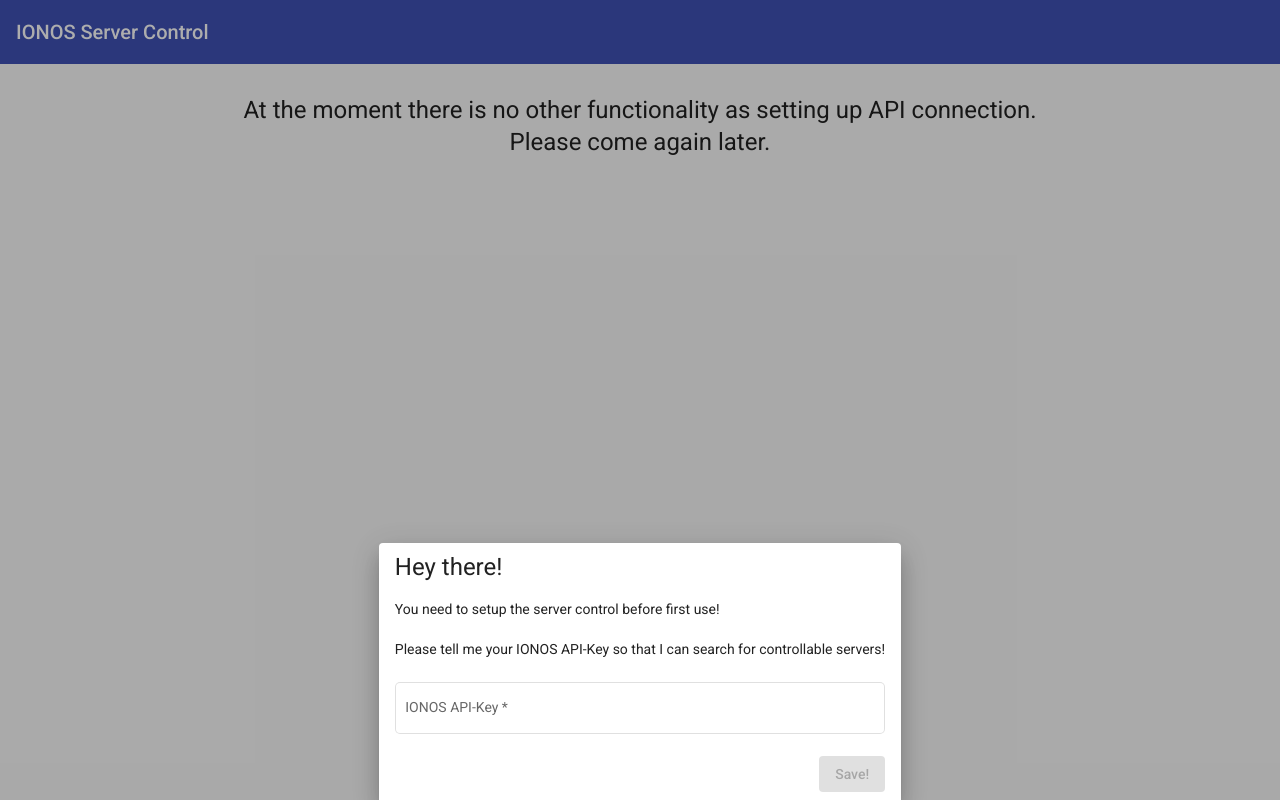
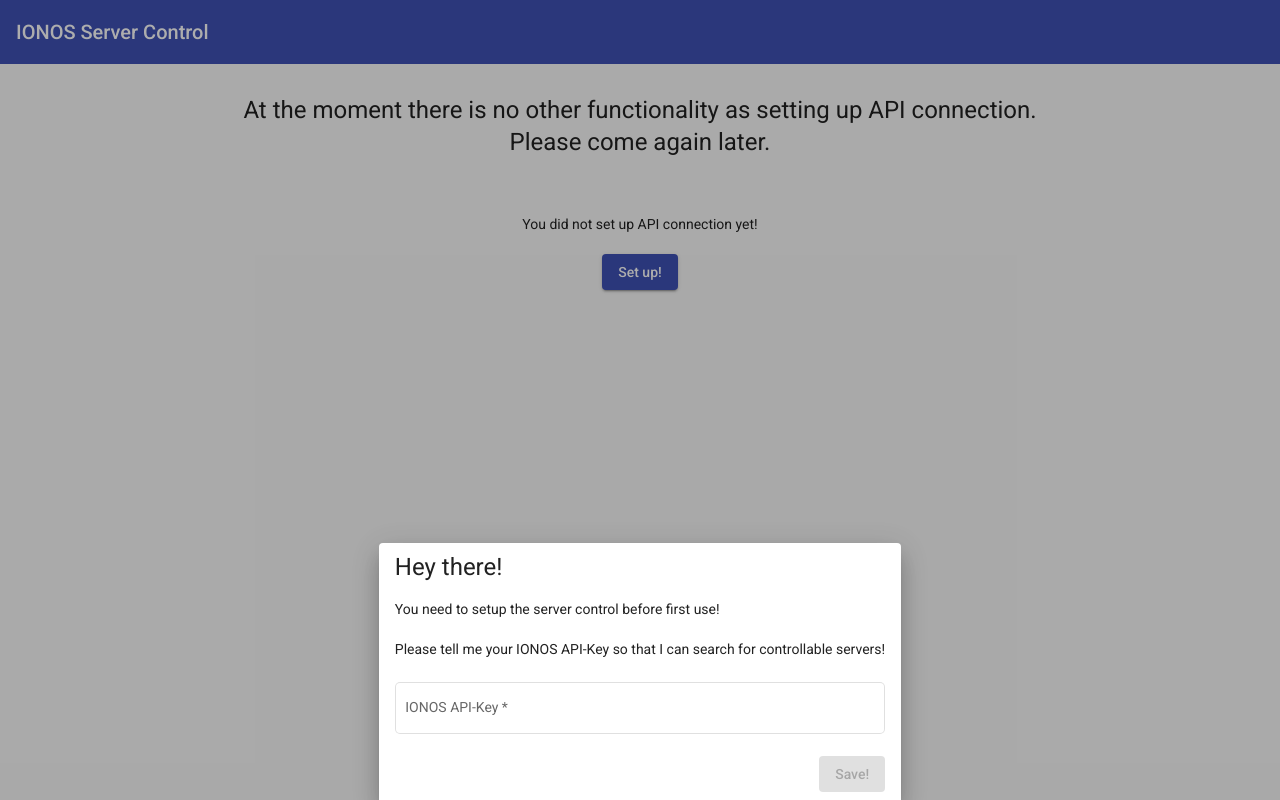
Before and after one commit to jheubuch/ionos-server-control, an Angular app: page / in a window 1280 px wide. Built offline with nearby package versions, Linux system fonts and the light colour scheme.

Commit message:
switched to BehaviorSubject for API key in AppService

```diff
--- a/src/app/api-interceptor.ts
+++ b/src/app/api-interceptor.ts
@@ -19,7 +19,7 @@
     req = req.clone({
       headers: req.headers.set(
         'X-TOKEN',
-        this.appService.getIonosApiKey() as string
+        this.appService.ionosApiKey.value as string
       ),
     });
 
--- a/src/app/app.component.html
+++ b/src/app/app.component.html
@@ -4,5 +4,18 @@
     At the moment there is no other functionality as setting up API
     connection.<br />Please come again later.
   </h1>
+  <br /><br />
+  <div style="text-align: center" *ngIf="!ionosApiKey">
+    You did not set up API connection yet! <br /><br />
+    <button mat-raised-button color="primary" (click)="openSetupBottomSheet()">
+      Set up!
+    </button>
+  </div>
+  <div style="text-align: center" *ngIf="ionosApiKey">
+    You already set up API connection with key '{{ ionosApiKey }}'!<br /><br />
+    <button mat-raised-button color="primary" (click)="openSetupBottomSheet()">
+      Set up again!
+    </button>
+  </div>
   <router-outlet></router-outlet>
 </div>
--- a/src/app/app.component.ts
+++ b/src/app/app.component.ts
@@ -10,19 +10,22 @@
 })
 export class AppComponent {
   title = 'IONOS Server Control';
+  ionosApiKey: string | null = null;
 
   constructor(
     private appService: AppService,
     private bottomSheet: MatBottomSheet
   ) {
-    let apiKey = this.appService.getIonosApiKey();
-    if (apiKey === null) {
+    this.appService.ionosApiKey.subscribe((key) => {
+      this.ionosApiKey = key;
+    });
+    if (this.ionosApiKey === null) {
       this.openSetupBottomSheet();
     }
   }
 
-  private openSetupBottomSheet(): void {
-    let bottomSheetRef = this.bottomSheet.open(SetupComponent);
+  public openSetupBottomSheet(): void {
+    const bottomSheetRef = this.bottomSheet.open(SetupComponent);
     bottomSheetRef.afterDismissed().subscribe(() => {
       // Do sth when setup finished
     });
--- a/src/app/components/setup/setup.component.ts
+++ b/src/app/components/setup/setup.component.ts
@@ -1,3 +1,4 @@
+import { HttpErrorResponse } from '@angular/common/http';
 import { Component, OnInit } from '@angular/core';
 import { FormBuilder, FormGroup, Validators } from '@angular/forms';
 import { MatBottomSheetRef } from '@angular/material/bottom-sheet';
@@ -34,10 +35,17 @@
       next: () => {
         this.bottomSheetRef.dismiss();
       },
-      error: (error) => {
+      error: (httpError) => {
         this.appService.removeIonosApiKey();
         this.ionosApiKeyForm.enable();
-        this.ionosApiKeyForm.get('ionosApiKey')?.setErrors({ apiError: true });
+        if (
+          httpError instanceof HttpErrorResponse &&
+          httpError.status === 401
+        ) {
+          this.ionosApiKeyForm
+            .get('ionosApiKey')
+            ?.setErrors({ apiError: true });
+        }
       },
       complete: () => {
         this.ionosApiKeyForm.enable();
--- a/src/app/core/app-service/app.service.ts
+++ b/src/app/core/app-service/app.service.ts
@@ -1,4 +1,5 @@
 import { Injectable } from '@angular/core';
+import { BehaviorSubject } from 'rxjs';
 
 @Injectable({
   providedIn: 'root',
@@ -6,17 +7,23 @@
 export class AppService {
   private readonly LS_API_KEY: string = 'IONOS-API-KEY';
 
-  constructor() {}
+  public ionosApiKey: BehaviorSubject<string | null>;
 
-  public getIonosApiKey(): string | null {
+  constructor() {
+    this.ionosApiKey = new BehaviorSubject<string | null>(this.getIonosApiKey());
+  }
+
+  private getIonosApiKey(): string | null {
     return localStorage.getItem(this.LS_API_KEY);
   }
 
   public setIonosApiKey(apiKey: string): void {
     localStorage.setItem(this.LS_API_KEY, apiKey as string);
+    this.ionosApiKey.next(apiKey);
   }
 
   public removeIonosApiKey(): void {
     localStorage.removeItem(this.LS_API_KEY);
+    this.ionosApiKey.next(null);
   }
 }
--- a/src/app/core/ionos-api-service/ionos-api.service.ts
+++ b/src/app/core/ionos-api-service/ionos-api.service.ts
@@ -1,8 +1,4 @@
-import {
-  HttpClient,
-  HttpClientModule,
-  HttpHeaders,
-} from '@angular/common/http';
+import { HttpClient } from '@angular/common/http';
 import { Injectable } from '@angular/core';
 import { Observable } from 'rxjs';
 
```
